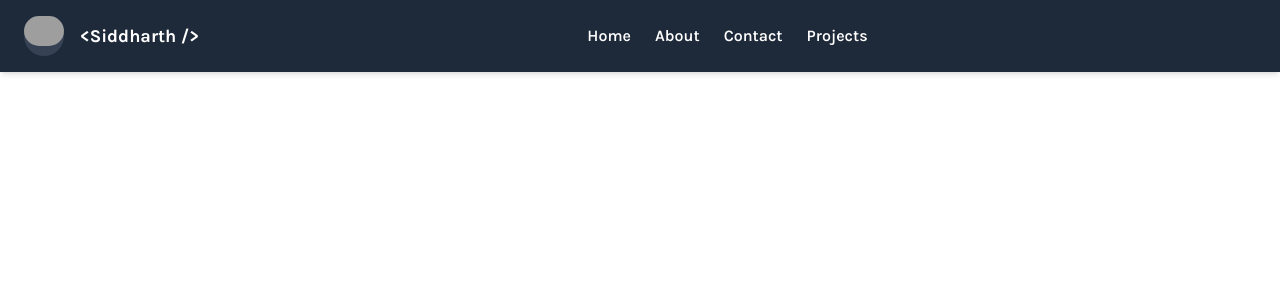
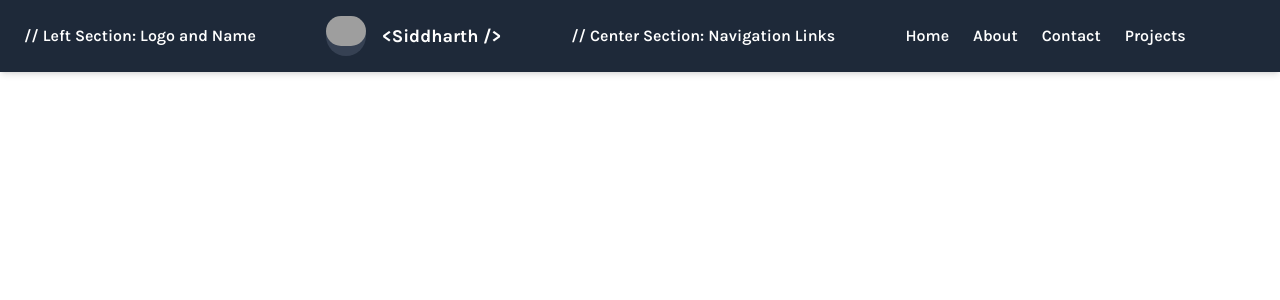
Before and after one commit to SiddharthP121/siddhartha-portfolio, a React (Vite) app: page / in a window 1280 px wide. Shown: the top 300 px of the page. Built offline with nearby package versions, Linux system fonts and the light colour scheme; grey boxes are pictures that could not be loaded; some icons are missing; a web font is replaced by a local one.

Commit message:
completed navbar roughly

```diff
--- a/src/components/Navbar.jsx
+++ b/src/components/Navbar.jsx
@@ -4,7 +4,7 @@ const Navbar = () => {
   return (
     <nav className="bg-gray-800 text-white w-full shadow-md fixed top-0 z-10">
       <div className="md:container navbar mx-auto flex flex-wrap items-center justify-between py-4 px-6">
-        {/* Left Section: Logo and Name */}
+     // Left Section: Logo and Name
         <div className="flex items-center space-x-4">
           <div className="w-10 h-10 bg-gray-700 rounded-full">
             <img
@@ -16,7 +16,7 @@ const Navbar = () => {
           <div className="text-lg font-bold">{" <Siddharth /> "}</div>
         </div>
 
-        {/* Center Section: Navigation Links */}
+        // Center Section: Navigation Links
         <ul className="hidden md:flex space-x-6">
           <li>
             <a href="https://www.youtube.com/" className="hover:text-purple-500">
```
